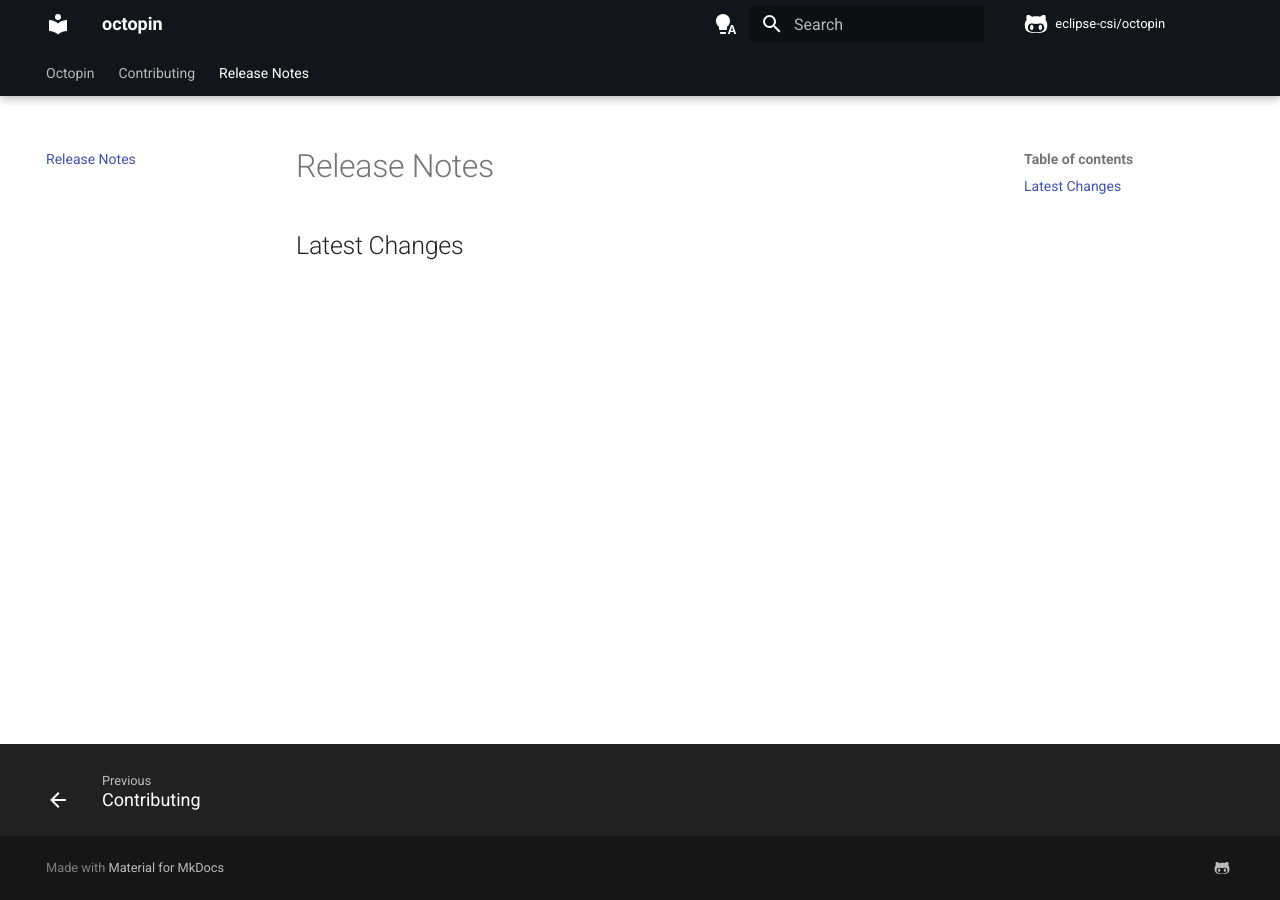
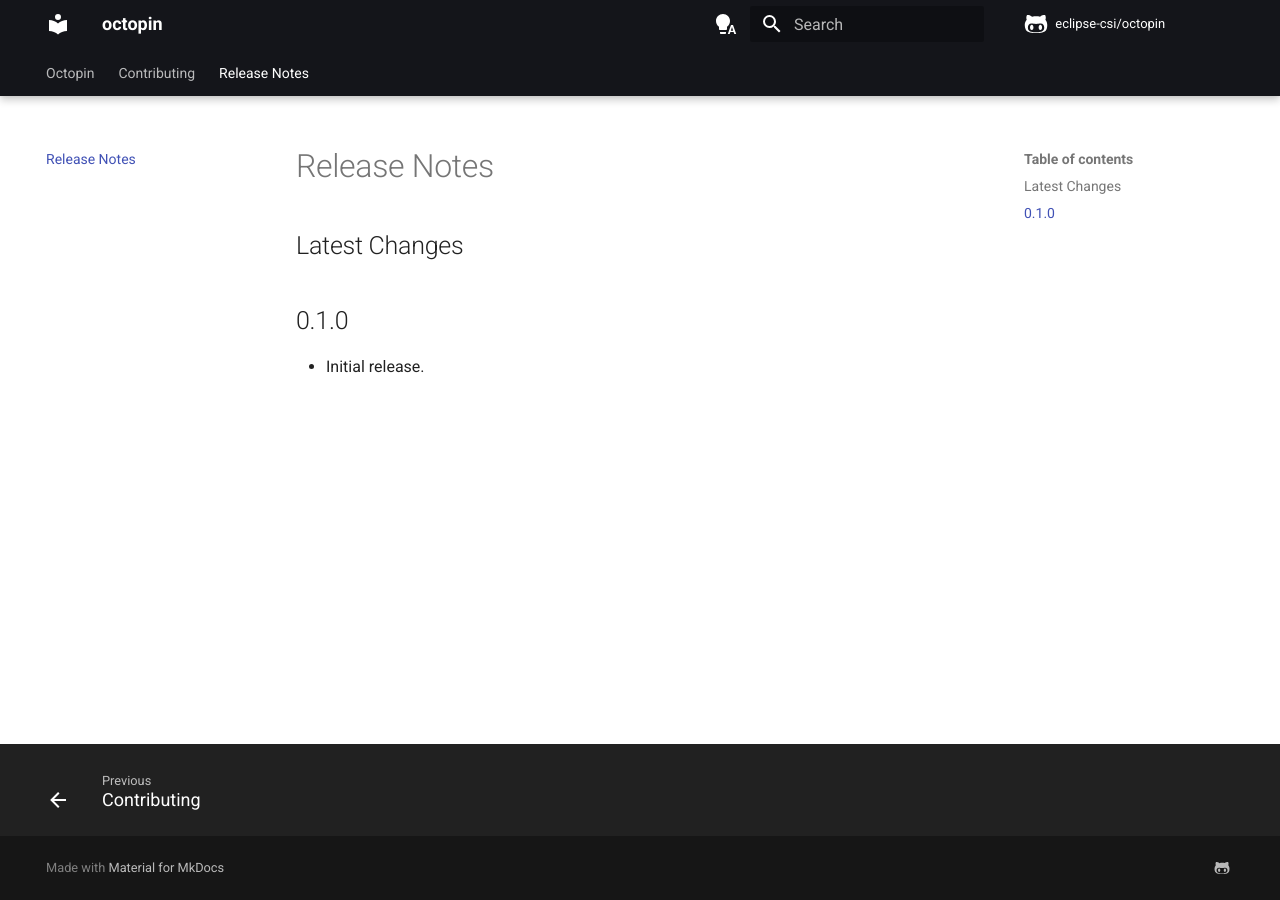
Before and after one commit to eclipse-csi/octopin, an MkDocs documentation site: the page built from docs/release-notes.md, in a window 1280 px wide. Built offline with MkDocs 1.6.1 and Material for MkDocs 9.7.7, drawn with Linux system fonts in a browser that asks for light colours; comment, search, counter and statistics services are not loaded.

Commit message:
chore: prepare for initial release

```diff
--- a/docs/release-notes.md
+++ b/docs/release-notes.md
@@ -1,3 +1,7 @@
 # Release Notes
 
 ## Latest Changes
+
+## 0.1.0
+
+* Initial release.
```
